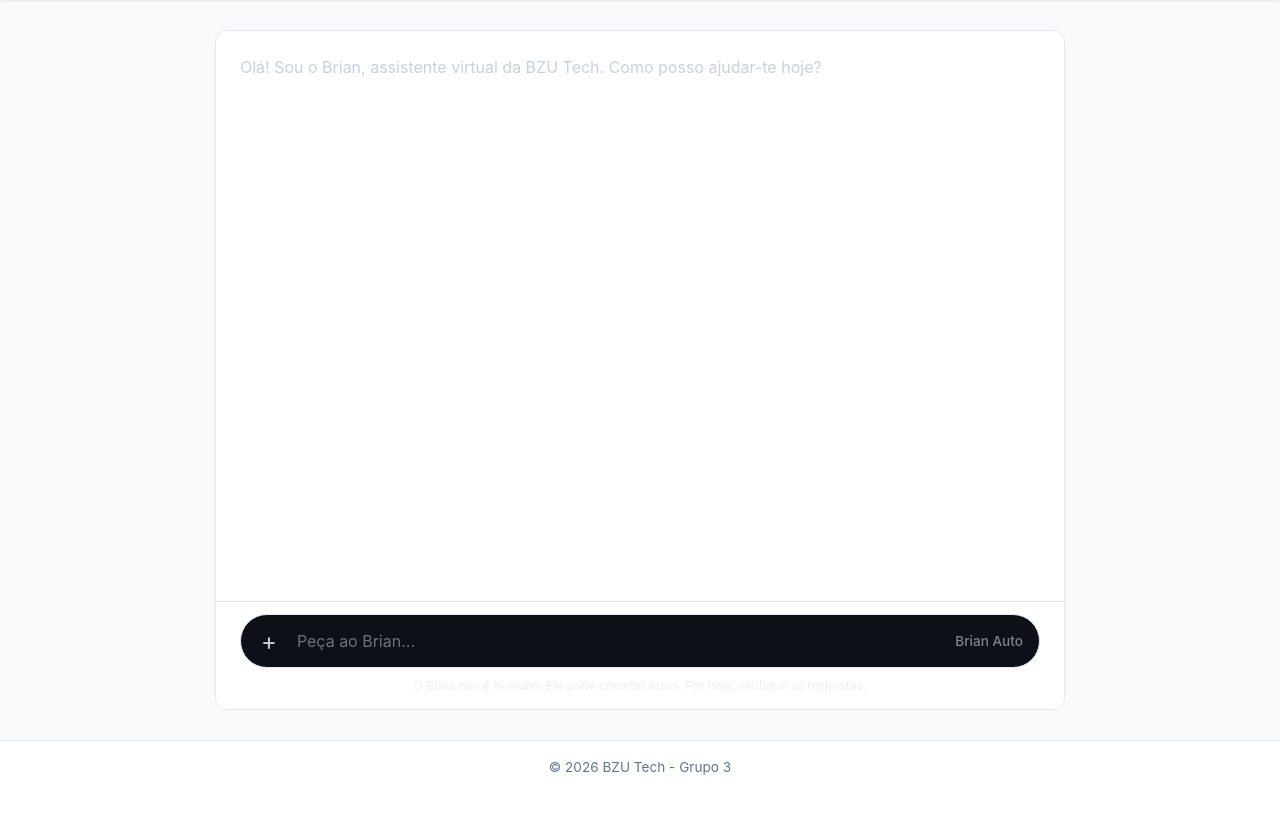
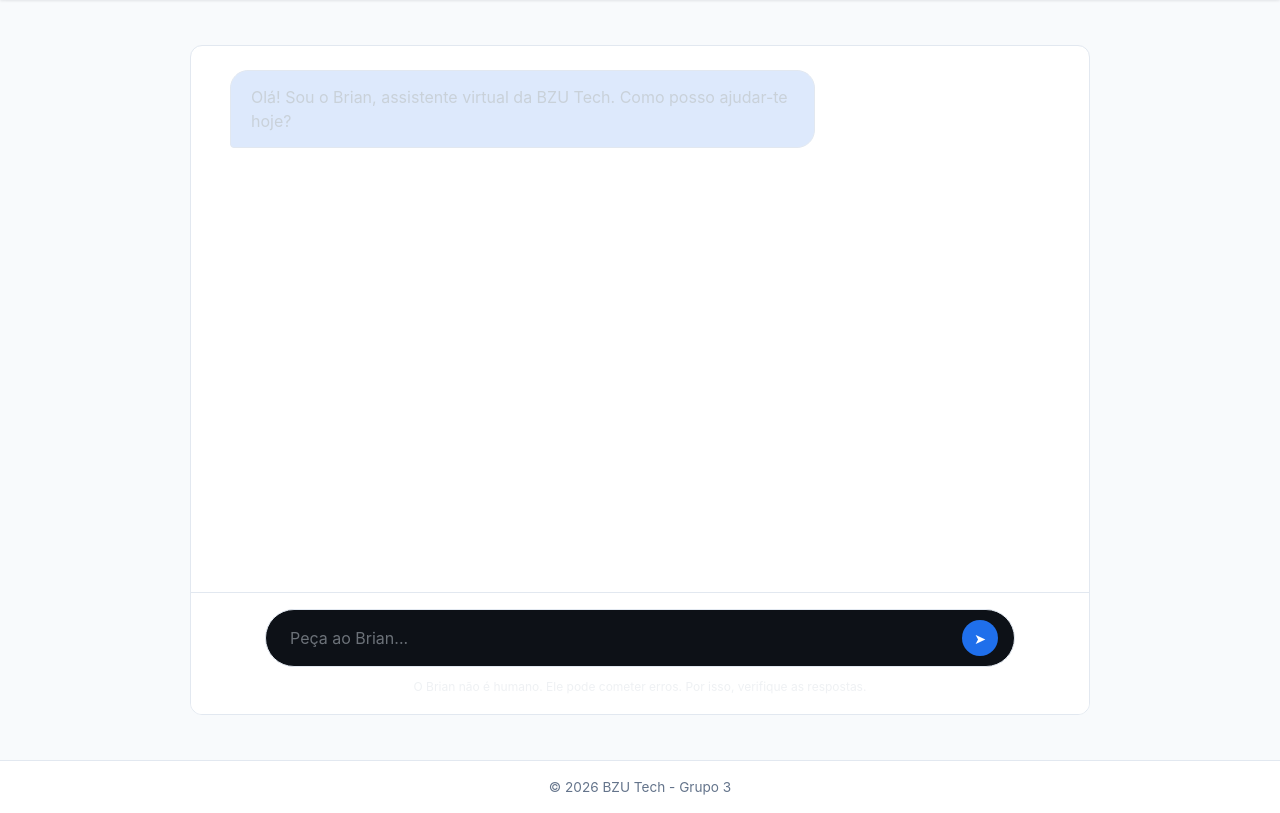
Before and after one commit to biavieiraa/django_fds, a Django app: page /forum/ia/ in a window 1280 px wide. Shown: the part 68-881 px from the top of the page. Before the commit the page ends 843 px from the top, so only its background shows below. Run offline with Django 5.2, Linux system fonts and the light colour scheme.

Commit message:
Redesign 5 do chat

```diff
--- a/forum/static/css/style.css
+++ b/forum/static/css/style.css
@@ -440,66 +440,70 @@ footer {
 .gemini-chat-container {
     display: flex;
     flex-direction: column;
-    height: calc(100vh - 120px);
-    max-width: 850px;
-    margin: 0 auto;
+    height: calc(100vh - 130px);
+    max-width: 900px;
+    margin: 15px auto;
     background-color: var(--card-bg, #161b22);
     color: var(--text-color, #c9d1d9);
-    font-family: inherit;
     border: 1px solid var(--border-color, #30363d);
     border-radius: 12px;
     overflow: hidden;
 }
 
-/* Área de mensagens */
+/* Área onde as mensagens rolam */
 .chat-messages {
     flex: 1;
     padding: 24px;
     overflow-y: auto;
     display: flex;
     flex-direction: column;
-    gap: 28px;
+    gap: 20px;
     scroll-behavior: smooth;
 }
 
 .message {
     width: 100%;
     display: flex;
-    flex-direction: column;
 }
 
-/* Mensagem do Utilizador: Balão arredondado (pílula) à direita */
+/* Mensagem do Utilizador (Alinhada à direita, com margem nas bordas) */
 .user-message {
-    align-items: flex-end;
+    justify-content: flex-end;
+    padding-right: 15px;
 }
 
 .user-message .message-bubble {
-    background-color: #1f6feb;
+    background-color: #1f6feb; /* Azul destacado para o utilizador */
     color: #ffffff;
     padding: 14px 20px;
-    border-radius: 28px;
+    border-radius: 18px 18px 4px 18px;
     max-width: 70%;
     font-size: 1rem;
     line-height: 1.5;
     word-wrap: break-word;
 }
 
-/* Mensagem do Brian: Texto puro à esquerda (sem balão e sem botões) */
+/* Mensagem do Brian (Alinhada à esquerda, com balão em tom azulado do tema) */
 .brian-message {
-    align-items: flex-start;
-    padding-right: 40px;
+    justify-content: flex-start;
+    padding-left: 15px;
 }
 
-.brian-message .message-text {
+.brian-message .message-bubble {
+    background-color: rgba(31, 111, 235, 0.15); /* Tom suave inspirado no azul do fundo */
+    color: var(--text-color, #c9d1d9);
+    border: 1px solid var(--border-color, #30363d);
+    padding: 14px 20px;
+    border-radius: 18px 18px 18px 4px;
+    max-width: 70%;
     font-size: 1rem;
-    line-height: 1.6;
-    color: var(--text-color, #c9d1d9);
+    line-height: 1.5;
     word-wrap: break-word;
 }
 
-/* Caixa de entrada inferior flutuante */
-.chat-input-wrapper {
-    padding: 12px 24px 16px 24px;
+/* Seção Inferior (Input + Aviso) */
+.chat-bottom-section {
+    padding: 16px 24px 20px 24px;
     background-color: var(--card-bg, #161b22);
     border-top: 1px solid var(--border-color, #30363d);
     display: flex;
@@ -507,27 +511,17 @@ footer {
     align-items: center;
 }
 
+/* Caixa de Input Estilo Pílula Centralizada */
 .gemini-input-form {
     display: flex;
     align-items: center;
     width: 100%;
-    max-width: 800px;
+    max-width: 750px;
     background-color: var(--input-bg, #0d1117);
     border: 1px solid var(--border-color, #30363d);
     border-radius: 32px;
-    padding: 8px 16px;
-}
-
-.btn-plus {
-    background: none;
-    border: none;
-    color: var(--text-color, #c9d1d9);
-    font-size: 1.5rem;
-    cursor: pointer;
-    padding: 0 12px 0 4px;
-    display: flex;
-    align-items: center;
-    justify-content: center;
+    padding: 10px 16px;
+    gap: 12px;
 }
 
 .gemini-input-form input {
@@ -537,7 +531,7 @@ footer {
     color: var(--text-color, #c9d1d9);
     font-size: 1rem;
     outline: none;
-    padding: 8px;
+    padding: 4px 8px;
 }
 
 .gemini-input-form input::placeholder {
@@ -545,24 +539,31 @@ footer {
     opacity: 0.5;
 }
 
-.input-right-tools {
+/* Botão de envio discreto */
+.btn-send-icon {
+    background: #1f6feb;
+    color: white;
+    border: none;
+    width: 36px;
+    height: 36px;
+    border-radius: 50%;
+    cursor: pointer;
     display: flex;
     align-items: center;
-    gap: 12px;
+    justify-content: center;
+    font-size: 0.9rem;
+    transition: background-color 0.2s;
 }
 
-.model-badge {
-    font-size: 0.85rem;
-    color: var(--text-color, #c9d1d9);
-    opacity: 0.6;
-    font-weight: 500;
+.btn-send-icon:hover {
+    background: #388bfd;
 }
 
-/* Disclaimer centralizado e com opacidade baixa embaixo da barra */
+/* Aviso de rodapé centralizado, lá embaixo e com opacidade baixa */
 .chat-disclaimer {
     font-size: 0.75rem;
     color: var(--text-color, #c9d1d9);
-    opacity: 0.35;
+    opacity: 0.3; /* Opacidade bem baixa */
     text-align: center;
-    margin-top: 10px;
+    margin-top: 12px;
 }
--- a/forum/templates/forum/ia_chat.html
+++ b/forum/templates/forum/ia_chat.html
@@ -5,25 +5,22 @@
 
 {% block content %}
 <div class="gemini-chat-container">
-    <!-- Área de mensagens -->
+    <!-- Área de mensagens (histórico) -->
     <div class="chat-messages" id="chat-messages">
         <!-- Mensagem inicial de boas-vindas do Brian -->
         <div class="message brian-message">
-            <div class="message-text">
+            <div class="message-bubble">
                 Olá! Sou o Brian, assistente virtual da BZU Tech. Como posso ajudar-te hoje?
             </div>
         </div>
     </div>
 
-    <!-- Caixa de entrada inferior flutuante -->
-    <div class="chat-input-wrapper">
+    <!-- Seção inferior fixa/centralizada -->
+    <div class="chat-bottom-section">
         <form id="chat-form" class="gemini-input-form">
             {% csrf_token %}
-            <button type="button" class="btn-plus" title="Adicionar">+</button>
             <input type="text" id="user-input" name="message" placeholder="Peça ao Brian..." autocomplete="off" required>
-            <div class="input-right-tools">
-                <span class="model-badge">Brian Auto</span>
-            </div>
+            <button type="submit" class="btn-send-icon" title="Enviar">➤</button>
         </form>
         <div class="chat-disclaimer">
             O Brian não é humano. Ele pode cometer erros. Por isso, verifique as respostas.
@@ -31,7 +28,7 @@
     </div>
 </div>
 
-<!-- Script dinâmico em tempo real -->
+<!-- Script de envio em tempo real -->
 <script>
     const chatForm = document.getElementById('chat-form');
     const userInput = document.getElementById('user-input');
@@ -42,13 +39,13 @@
         const messageText = userInput.value.trim();
         if (!messageText) return;
 
-        // 1. Adiciona a mensagem do utilizador (balão arredondado à direita)
-        appendUserMessage(messageText);
+        // 1. Adiciona a mensagem do utilizador à direita
+        appendMessage(messageText, 'user-message');
         userInput.value = '';
         scrollToBottom();
 
         try {
-            // 2. Envia para a view do Django via Fetch API
+            // 2. Envia para o Django via Fetch API
             const response = await fetch("{% url 'ia_chat' %}", {
                 method: "POST",
                 headers: {
@@ -60,24 +57,24 @@
 
             const data = await response.json();
 
-            // 3. Adiciona a resposta do Brian (texto puro à esquerda)
+            // 3. Adiciona a resposta do Brian à esquerda
             if (data.reply) {
-                appendBrianMessage(data.reply);
+                appendMessage(data.reply, 'brian-message');
             } else {
-                appendBrianMessage("Desculpa, ocorreu um erro ao processar a resposta.");
+                appendMessage("Desculpa, ocorreu um erro ao processar a resposta.", 'brian-message');
             }
 
             scrollToBottom();
         } catch (error) {
             console.error("Erro:", error);
-            appendBrianMessage("Erro de ligação ao servidor.");
+            appendMessage("Erro de ligação ao servidor.", 'brian-message');
             scrollToBottom();
         }
     });
 
-    function appendUserMessage(text) {
+    function appendMessage(text, className) {
         const messageDiv = document.createElement('div');
-        messageDiv.classList.add('message', 'user-message');
+        messageDiv.classList.add('message', className);
 
         const bubbleDiv = document.createElement('div');
         bubbleDiv.classList.add('message-bubble');
@@ -87,18 +84,6 @@
         chatMessages.appendChild(messageDiv);
     }
 
-    function appendBrianMessage(text) {
-        const messageDiv = document.createElement('div');
-        messageDiv.classList.add('message', 'brian-message');
-
-        const textDiv = document.createElement('div');
-        textDiv.classList.add('message-text');
-        textDiv.textContent = text;
-
-        messageDiv.appendChild(textDiv);
-        chatMessages.appendChild(messageDiv);
-    }
-
     function scrollToBottom() {
         chatMessages.scrollTop = chatMessages.scrollHeight;
     }
```
